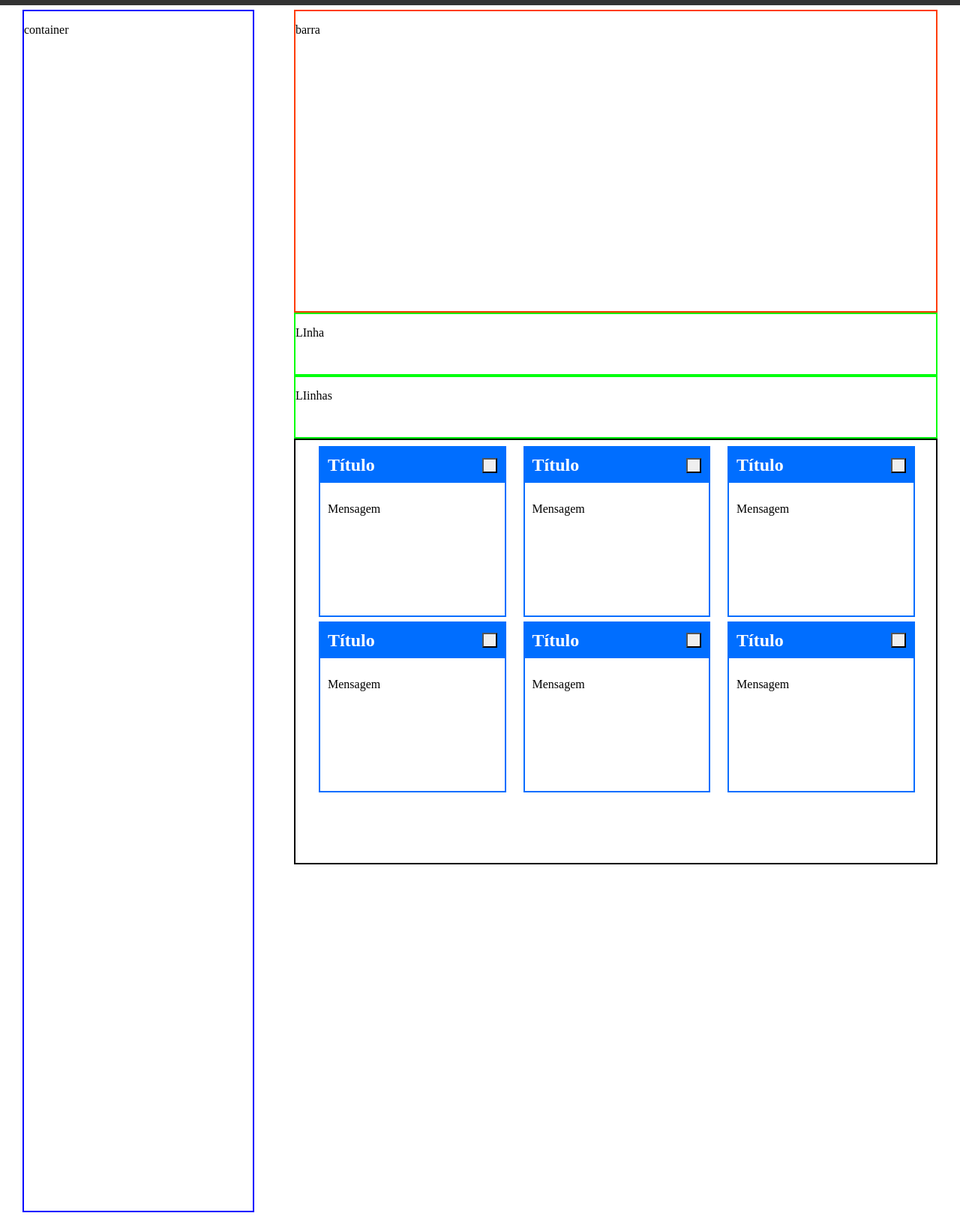
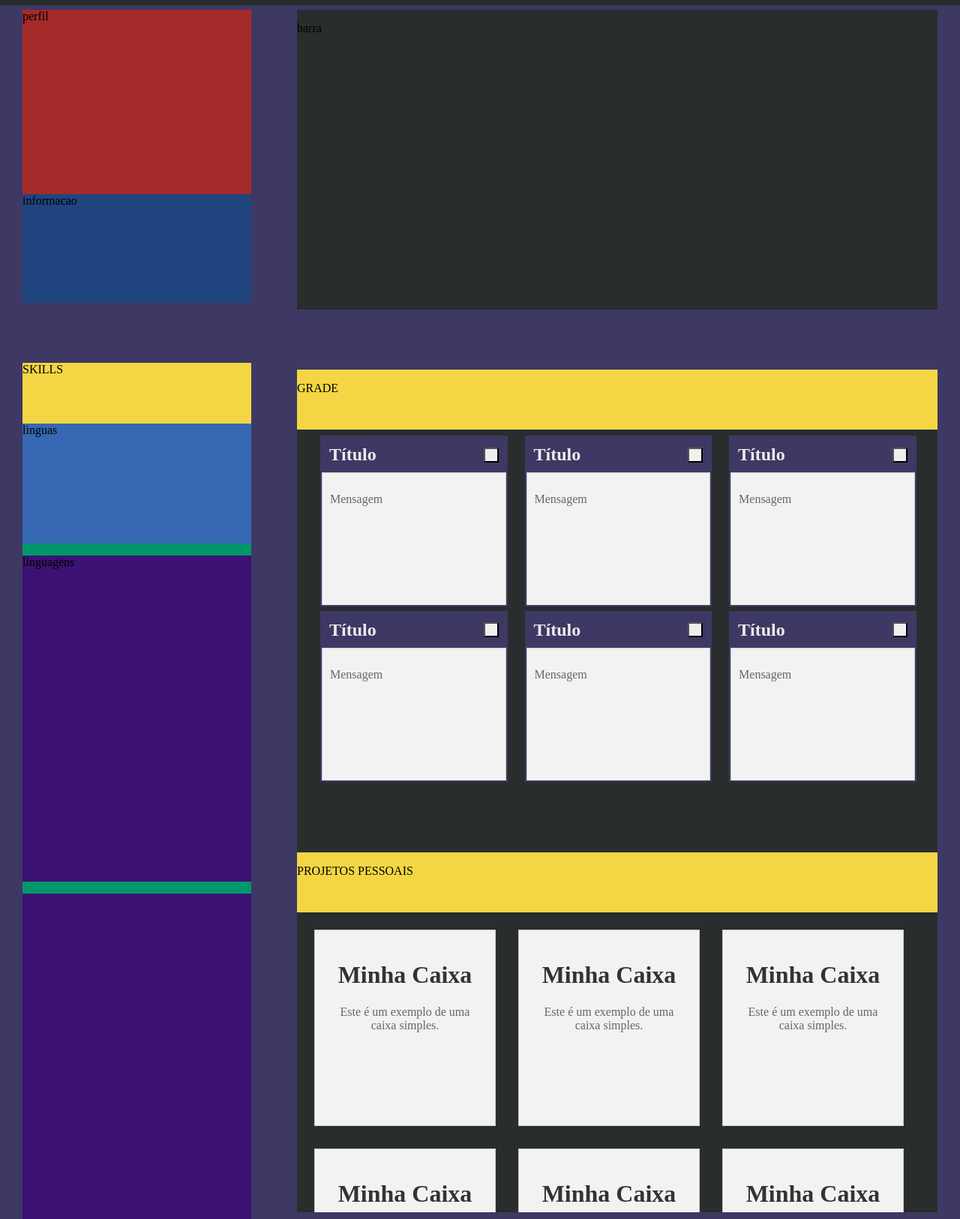
Before and after one commit to Vitor-Gabriel-KR/Portifolio-online, a plain HTML site: page index.html in a window 1280 px wide. Shown: the part 51-1677 px from the top of the page at 75% size. Drawn offline with Linux system fonts and the light colour scheme; files whose address does not match are found by name.

Commit message:
Locais definidos

```diff
--- a/css/caixa.css
+++ b/css/caixa.css
@@ -2,7 +2,7 @@
 .caixa {
     height: 40vh;
     width: 29.3%;
-    border: 2px solid rgb(0, 110, 255);
+    border: 2px solid rgb(62, 56, 100);
     float: left;
     margin-left: 23px; /* aumentado de 20px para 30px */
     overflow: hidden;
@@ -10,8 +10,8 @@
   }
 
   .cabecalho {
-    background-color: rgb(0, 110, 255);
-    color: white;
+    background-color: rgb(62, 56, 100);
+    color: #ebebeb;
     display: flex;
     justify-content: space-between;
     align-items: center;
@@ -34,9 +34,12 @@
   }
 
   .mensagem {
+    border: 1px solid #ccc;
+    background-color: #f2f2f2;
     height: 100%;
     overflow: hidden;
     padding: 10px;
+    color: #666;
   }
 
   .expandido {
@@ -49,7 +52,7 @@
   }
   .caixa.expandido {
    height: 55vh;  /*animação da caixa tamanho */
-    border: 2px solid rgb(0, 110, 255);
+    border: 2px solid rgb(62, 56, 100);
   }
   .linha {
     height: 1vh;
--- a/css/header.css
+++ b/css/header.css
@@ -1,5 +1,5 @@
 header {
-    background-color: #333;
+   background-color: rgb(41,45,45);
     color: #fff;
     display: flex;
     justify-content: space-between;
--- a/css/main.css
+++ b/css/main.css
@@ -1,46 +1,114 @@
 body {
     margin: 30px;
+    background-color: rgb(62, 56, 100);
 }
 .faixa{
     width: 100%;
 
 }
+.perfil{
+    height: 15.3%;
+    width: 100%;
+    background-color: brown;
+}
+.informacao{
+    height: 9%;
+    width: 100%;
+    background-color: rgb(32, 69, 126);
+}
 
+.linguas{
+    height: 10%;
+    width: 100%;
+    background-color: rgb(54, 104, 179);
+}
+.fundo{
+    height: 5%;
+    width: 100%;
+    background-color: rgb(62, 56, 100);
+}
 .tabela {
-    height: 200vh;
+    background-color: rgb(41,45,45);
+    height: 201vh;
     width: 25%;
-    border: 2px solid blue;
     float: left;
     margin-right: 20px;
 }
-
+.skills{
+    height: 5%;
+    width: 100%;
+    background-color: rgb(244,214,68);
+}
+.faixa{
+    height: 1%;
+    width: 100%;
+    background-color: rgb(0, 151, 106);
+}
 .tabela1 {
+    background-color: rgb(41,45,45);
     height: 50vh;
     width: 70%;
-    border: 2px solid rgb(255, 60, 0);
     float: right;
     margin-left: 20px;
 }
+.linguagens{
+    height: 27%;
+    width: 100%;
+    background-color: rgb(59, 18, 114);
+}
+.outros{
+    height: 27%;
+    width: 100%;
+    background-color: rgb(59, 18, 114);
+}
 
 .linha {
+
     height: 10vh;
     width: 70%;
-    border: 2px solid rgb(0, 255, 13);
     float: right;
     margin-left: 20px;
 }
 
 .caixas {
+    background-color: rgb(41,45,45);
     float: right;
     width: 70%;
     height: 50vh;
     margin-left: 20px;
     height: fit-content;
-    border: 2px solid black;
 }
 
-object {
+.tabela2 {
+    height: 50vh;
+    width: 70%;
+    background-color: rgb(41,45,45);
+    float: right;
+    margin-left: 20px;
+    position: relative;
+    overflow: hidden;
+    display: flex;
+    justify-content: center;
+    align-items: center;
+
+  }
+  object {
     width: 100%;
     height: 70vh;
     border: none;
+    max-height: 100%;
 }
+.personal {
+    background-color: rgb(244,214,68);
+    height: 10vh;
+    width: 70%;
+    float: right;
+    margin-left: 20px;
+}
+.grade{
+    background-color: rgb(244,214,68);
+    height: 10vh;
+    width: 70%;
+    float: right;
+    margin-left: 20px;
+}
--- /dev/null
+++ b/css/projetos.css
@@ -0,0 +1,24 @@
+.caixa-container {
+    display: flex;
+    flex-wrap: wrap;
+
+  }
+
+  .caixa {
+    width: 200px;
+    height: 220px;
+    background-color: #f2f2f2;
+    border: 1px solid #ccc;
+    text-align: center;
+    padding: 20px;
+    margin: 15px;
+
+  }
+
+  h1 {
+    color: #333;
+  }
+
+  p {
+    color: #666;
+  }
--- a/index.html
+++ b/index.html
@@ -26,24 +26,41 @@
       <p>LIinhas</p>
   </div>
     <div class="tabela">
-        <p>container</p>
+        <div class="perfil">perfil</div>
+        <div class="informacao">informacao</div>
+        <div class="fundo"></div>
+        <div class="skills">SKILLS</div>
+        <div class="linguas">linguas</div>
+        <div class="faixa"></div>
+        <div class="linguagens">linguagens</div>
+        <div class="faixa"></div>
+        <div class="outros"></div>
     </div>
 
     <div class="tabela1">
         <p>barra</p>
     </div>
+    <div class="linha">
 
-    <div class="linha">
-        <p>LInha</p>
-    </div>
+  </div>
 
-    <div class="linha">
-        <p>LIinhas</p>
+
+    <div class="grade">
+        <p>GRADE</p>
     </div>
 
     <div class="caixas">
       <object type="text/html" data="caixa.html"></object>
-  </div>
+    </div>
+
+    <div class="personal">
+      <p>PROJETOS PESSOAIS</p>
+    </div>
+    <div class="tabela2">
+      <object type="text/html" data="projetos.html"></object>
+    </div>
+
+
     <script src="C:\Users\user\Desktop\VisualStudio Arquivos\Portifolio online\js\main.js"></script>
   </body>
 </html>
--- /dev/null
+++ b/projetos.html
@@ -0,0 +1,46 @@
+<!DOCTYPE html>
+<html>
+<head>
+    <meta charset='utf-8'>
+    <meta http-equiv='X-UA-Compatible' content='IE=edge'>
+    <title>Page Title</title>
+    <meta name='viewport' content='width=device-width, initial-scale=1'>
+    <link rel='stylesheet' type='text/css' media='screen' href='projetos.css'>
+    <link rel="stylesheet" href="C:\Users\user\Desktop\VisualStudio Arquivos\Portifolio online\css\projetos.css">
+    <script src='projetos.js'></script>
+</head>
+<body>
+
+
+      <div class="caixa-container">
+        <div class="caixa">
+          <h1>Minha Caixa</h1>
+          <p>Este é um exemplo de uma caixa simples.</p>
+        </div>
+        <div class="caixa">
+          <h1>Minha Caixa</h1>
+          <p>Este é um exemplo de uma caixa simples.</p>
+        </div>
+        <div class="caixa">
+          <h1>Minha Caixa</h1>
+          <p>Este é um exemplo de uma caixa simples.</p>
+        </div>
+        <div class="caixa">
+          <h1>Minha Caixa</h1>
+          <p>Este é um exemplo de uma caixa simples.</p>
+        </div>
+        <div class="caixa">
+          <h1>Minha Caixa</h1>
+          <p>Este é um exemplo de uma caixa simples.</p>
+        </div>
+        <div class="caixa">
+          <h1>Minha Caixa</h1>
+          <p>Este é um exemplo de uma caixa simples.</p>
+        </div>
+      </div>
+
+
+
+    <script src="C:\Users\user\Desktop\VisualStudio Arquivos\Portifolio online\js\projetos.js"></script>
+</body>
+</html>
```
Also changed, not shown: js/projetos.js (added).
